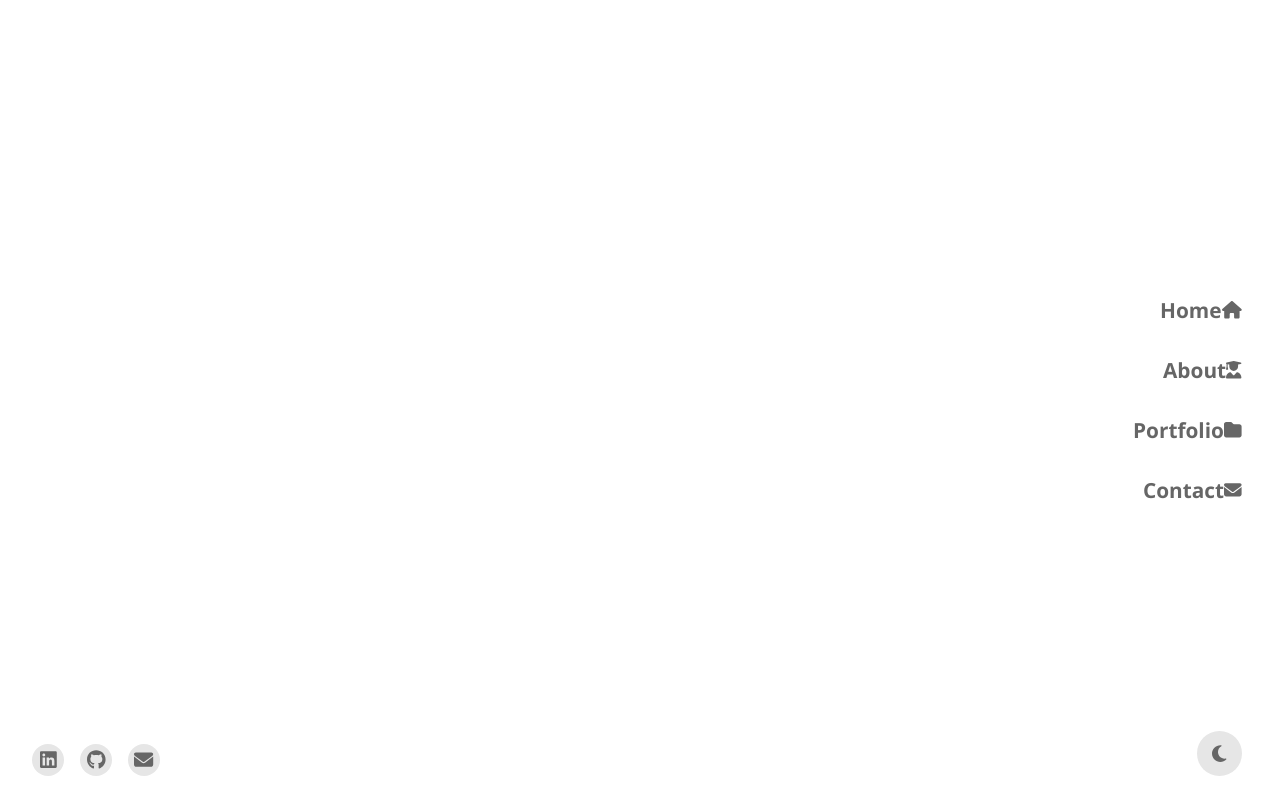
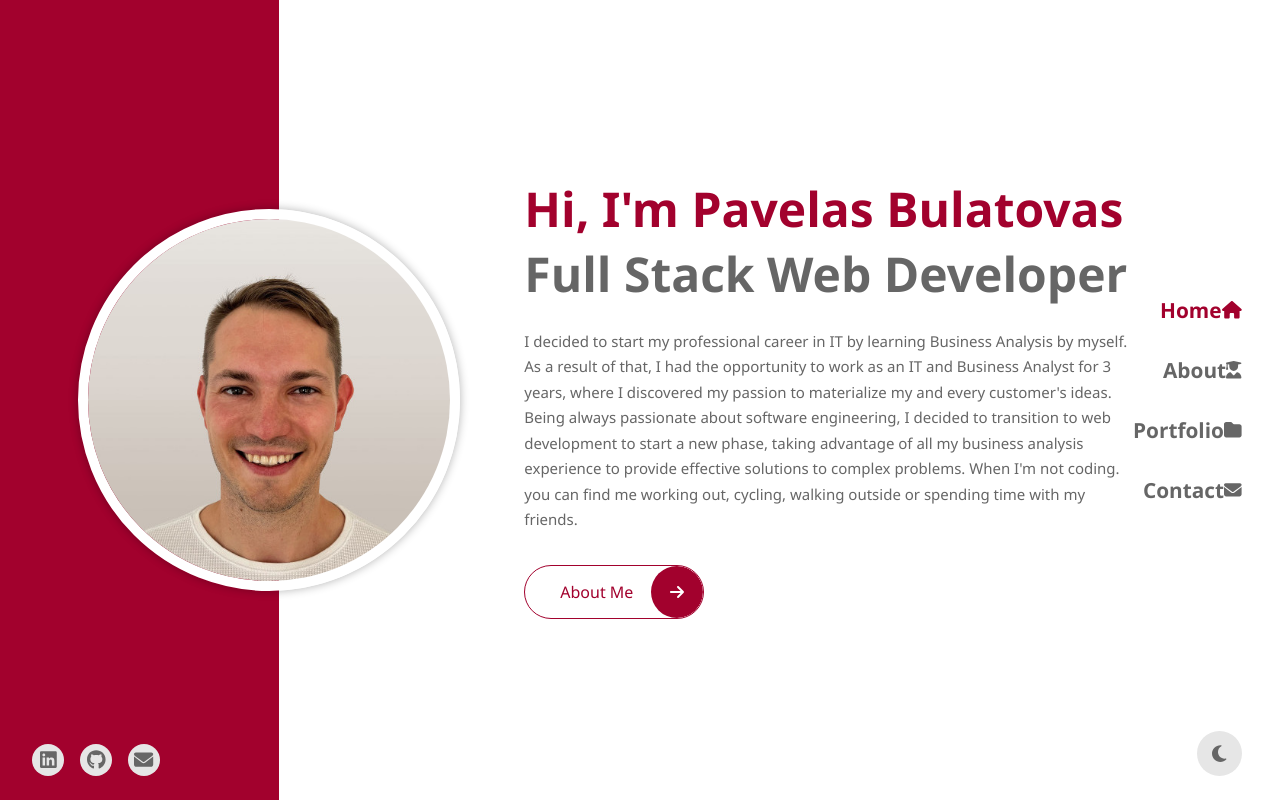
Before and after one commit to paskaeu25/amazing-portfolio, a React (Vite) app: page / in a window 1280 px wide. Built offline with nearby package versions, Linux system fonts and the light colour scheme.

Commit message:
made home route be just /

```diff
--- a/src/data/Data.js
+++ b/src/data/Data.js
@@ -9,7 +9,7 @@
     id: 1,
     name: 'Home',
     icon: faHome,
-    path: '/amazing-portfolio/',
+    path: '/',
   },
   {
     id: 2,
--- a/src/router/router.jsx
+++ b/src/router/router.jsx
@@ -18,7 +18,7 @@
       <Theme />
       <Social />
       <Routes>
-        <Route path="/amazing-portfolio/" element={<Home />} />
+        <Route path="/" element={<Home />} />
         <Route path="/amazing-portfolio/about" element={<About />} />
         <Route path="/amazing-portfolio/portfolio" element={<Portfolio />} />
         <Route path="/amazing-portfolio/contact" element={<Contact />} />
```
